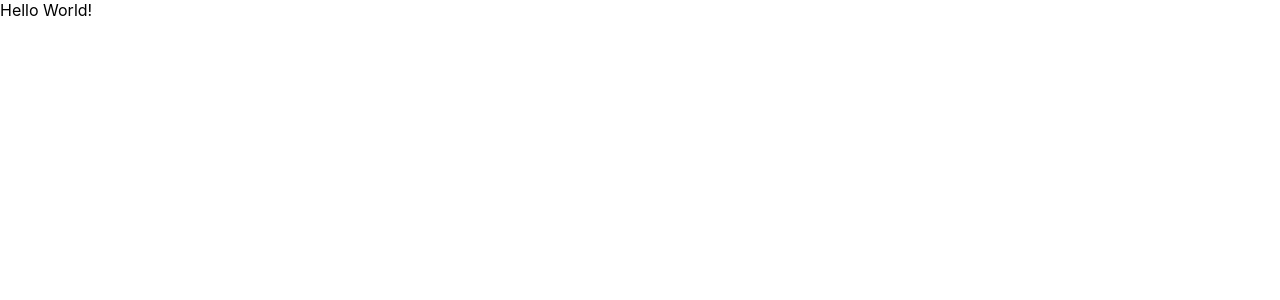
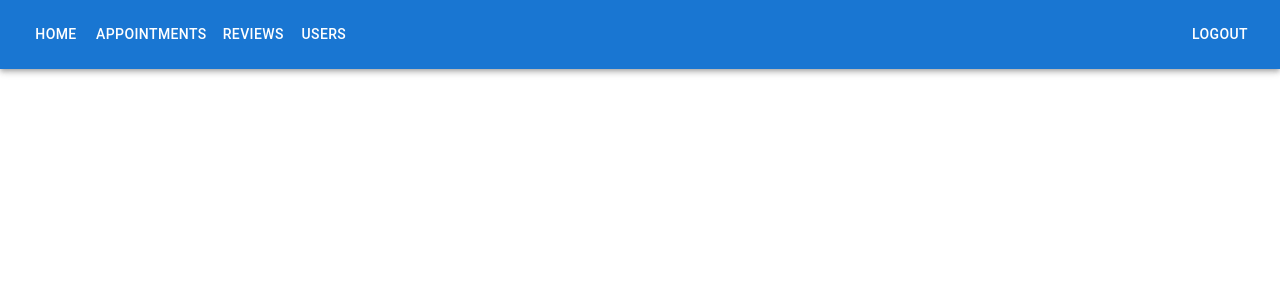
Before and after one commit to Prometheus1400/CSCE-310-Project, a React (Create React App) app in the folder frontend/: page /appointments in a window 1280 px wide. Shown: the top 300 px of the page. Built offline with nearby package versions, Linux system fonts and the light colour scheme.

Commit message:
navbar with routed pages

```diff
--- a/frontend/package.json
+++ b/frontend/package.json
@@ -3,11 +3,16 @@
   "version": "0.1.0",
   "private": true,
   "dependencies": {
+    "@emotion/react": "^11.10.5",
+    "@emotion/styled": "^11.10.5",
+    "@mui/icons-material": "^5.10.9",
+    "@mui/material": "^5.10.13",
     "@testing-library/jest-dom": "^5.16.5",
     "@testing-library/react": "^13.4.0",
     "@testing-library/user-event": "^13.5.0",
     "react": "^18.2.0",
     "react-dom": "^18.2.0",
+    "react-router-dom": "^6.4.3",
     "react-scripts": "5.0.1",
     "web-vitals": "^2.1.4"
   },
--- a/frontend/src/App.js
+++ b/frontend/src/App.js
@@ -1,8 +1,25 @@
+import HomePage from "./pages/HomePage";
+import { Route, Routes, Outlet } from "react-router-dom"
+import LoginPage from "./pages/LoginPage";
+import Navbar from "./components/Navbar";
+import ApppointmentPage from "./pages/AppointmentPage";
+import ReviewPage from "./pages/ReviewPage";
+import UserPage from "./pages/UserPage";
+
 function App() {
   return (
-    <div className="App">
-      Hello World!
-    </div>
+    <Routes>
+      <Route path="/" element={<LoginPage />} />
+      <Route element={<>
+        <Navbar />
+        <Outlet />
+      </>}>
+        <Route path="/home" element={<HomePage />} />
+        <Route path="/appointments" element={<ApppointmentPage />} />
+        <Route path="/reviews" element={<ReviewPage />} />
+        <Route path="/users" element={<UserPage />} />
+      </Route>
+    </Routes>
   );
 }
 
--- /dev/null
+++ b/frontend/src/components/Navbar.js
@@ -0,0 +1,48 @@
+import * as React from 'react';
+import AppBar from '@mui/material/AppBar';
+import Box from '@mui/material/Box';
+import Toolbar from '@mui/material/Toolbar';
+import Button from '@mui/material/Button';
+import { useNavigate } from "react-router-dom";
+
+function Navbar() {
+    const navigate = useNavigate();
+
+    return (
+        <Box sx={{ flexGrow: 1 }}>
+            <AppBar position="static">
+                <Toolbar>
+                    {/* change to icon button use therapy logo */}
+                    <Button
+                        onClick={() => {navigate("/home", { replace: true})}}
+                        sx={{ my: 2, color: 'white', display: 'block' }}
+                    >
+                        Home
+                    </Button>
+                    <Button
+                        onClick={() => {navigate("/appointments", { replace: true})}}
+                        sx={{ my: 2, color: 'white', display: 'block' }}
+                    >
+                        Appointments
+                    </Button>
+                    <Button
+                        onClick={() => {navigate("/reviews", { replace: true})}}
+                        sx={{ my: 2, color: 'white', display: 'block' }}
+                    >
+                        Reviews
+                    </Button>
+                    <Button
+                        onClick={() => {navigate("/users", { replace: true})}}
+                        sx={{ my: 2, color: 'white', display: 'block' }}
+                    >
+                        Users
+                    </Button>
+
+                    <Button color="inherit" sx={{ marginLeft: 'auto' }}>Logout</Button>
+                </Toolbar>
+            </AppBar>
+        </Box>
+    )
+}
+
+export default Navbar
--- a/frontend/src/index.js
+++ b/frontend/src/index.js
@@ -2,10 +2,13 @@ import React from 'react';
 import ReactDOM from 'react-dom/client';
 import './index.css';
 import App from './App';
+import { BrowserRouter } from "react-router-dom"
 
 const root = ReactDOM.createRoot(document.getElementById('root'));
 root.render(
-    <App />
+    <BrowserRouter>
+        <App />
+    </BrowserRouter>
 );
 
 // If you want to start measuring performance in your app, pass a function
--- /dev/null
+++ b/frontend/src/pages/AppointmentPage.js
@@ -0,0 +1,8 @@
+function ApppointmentPage() {
+    return (
+        <>
+        </>
+    )
+}
+
+export default ApppointmentPage
--- /dev/null
+++ b/frontend/src/pages/HomePage.js
@@ -0,0 +1,11 @@
+function HomePage() {
+
+
+    return (
+        <div className="HomePage">
+
+        </div>
+    )
+}
+
+export default HomePage
--- /dev/null
+++ b/frontend/src/pages/LoginPage.js
@@ -0,0 +1,9 @@
+
+function LoginPage() {
+    return (
+        <>
+        </>
+    )
+}
+
+export default LoginPage
--- /dev/null
+++ b/frontend/src/pages/ReviewPage.js
@@ -0,0 +1,8 @@
+function ReviewPage() {
+    return (
+        <>
+        </>
+    )
+}
+
+export default ReviewPage
--- /dev/null
+++ b/frontend/src/pages/UserPage.js
@@ -0,0 +1,8 @@
+function UserPage() {
+    return (
+        <>
+        </>
+    )
+}
+
+export default UserPage
```
Also changed, not shown: 1 other file (tests, documents, lock files or other folders).
